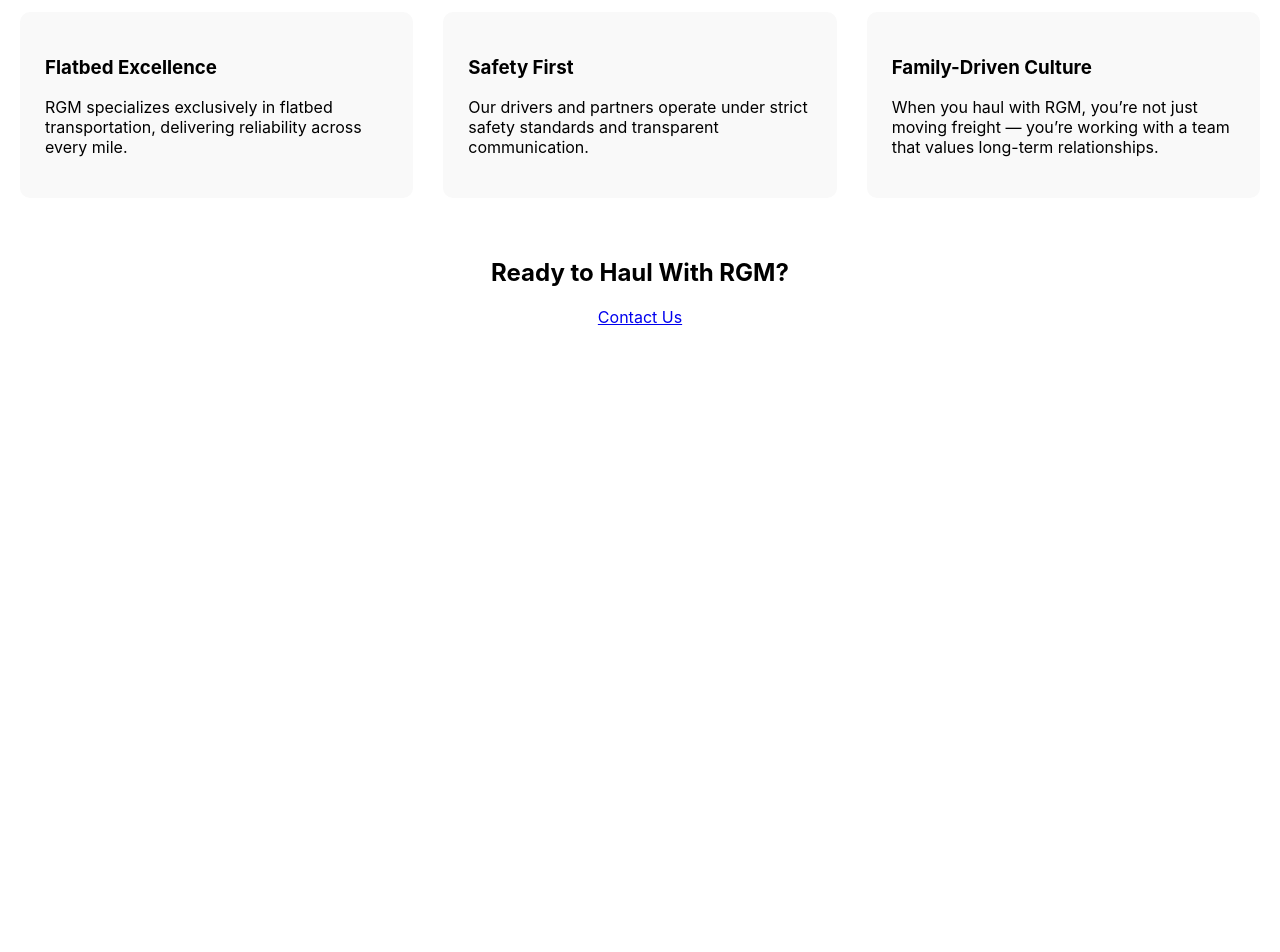
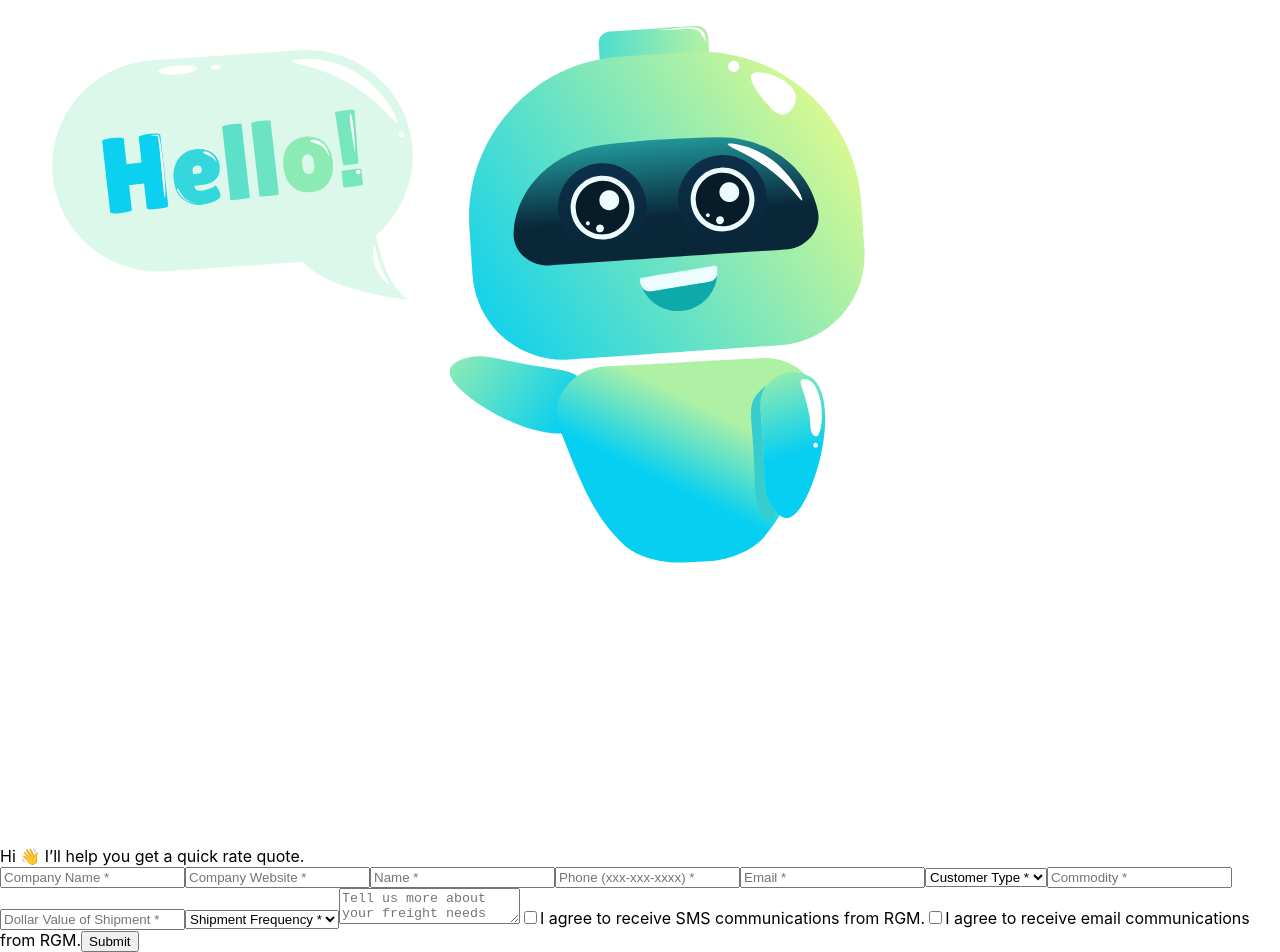
Before and after one commit to MrVenom786/rgm-web-frontend, a React (Create React App) app: page /HaulWithRGM in a window 1280 px wide. Shown: the part 512-1464 px from the top of the page. Before the commit the page ends 899 px from the top, so only its background shows below. Built offline with nearby package versions, Linux system fonts and the light colour scheme.

Commit message:
Refactor HaulWithRGM component with form handling

```diff
--- a/src/pages/HaulWithRGM.js
+++ b/src/pages/HaulWithRGM.js
@@ -1,51 +1,239 @@
-import React from "react";
-import { Link } from "react-router-dom";
+import { useState, useRef, useEffect } from "react";
+import Lottie from "lottie-react";
 import "../styles/HaulWithRGM.css";
+import characterAnimation from "../assets/animations/character.json";
 
-const HaulWithRGM = () => {
+function HaulWithRGM() {
+  const [form, setForm] = useState({
+    companyName: "",
+    companyWebsite: "",
+    name: "",
+    phone: "",
+    email: "",
+    customerType: "",
+    commodity: "",
+    shipmentValue: "",
+    shipmentFrequency: "",
+    freightDetails: "",
+    agreeSms: false,
+    agreeEmail: false
+  });
+
+  const [loading, setLoading] = useState(false);
+  const [message, setMessage] = useState("");
+
+  /* BOT STATES */
+  const [botText, setBotText] = useState("");
+  const [fullText, setFullText] = useState(
+    "HHi 👋 I’ll help you get a quick rate quote."
+  );
+
+  const lottieRef = useRef(null);
+  const typingIndex = useRef(0);
+
+  /* BOT TYPING EFFECT */
+  useEffect(() => {
+    setBotText("");
+    typingIndex.current = 0;
+
+    const interval = setInterval(() => {
+      setBotText((prev) => prev + fullText.charAt(typingIndex.current));
+      typingIndex.current += 1;
+
+      if (typingIndex.current >= fullText.length) {
+        clearInterval(interval);
+      }
+    }, 28);
+
+    return () => clearInterval(interval);
+  }, [fullText]);
+
+  const play = (from, to) => {
+    if (lottieRef.current) {
+      lottieRef.current.playSegments([from, to], true);
+    }
+  };
+
+  /* INPUT HANDLER */
+  const handleChange = (e) => {
+    const { name, value, type, checked } = e.target;
+    let val = type === "checkbox" ? checked : value;
+
+    /* PHONE → DIGITS ONLY */
+    if (name === "phone") {
+      val = val.replace(/\D/g, "").slice(0, 10);
+    }
+
+    setForm((prev) => ({ ...prev, [name]: val }));
+
+    /* BOT INTELLIGENCE */
+    switch (name) {
+      case "companyName":
+        setFullText(
+          val.length < 2
+            ? ".Company name looks too short."
+            : ".Got it 👍 Company saved."
+        );
+        play(0, 30);
+        break;
+
+      case "email":
+        const emailOk = /^[^\s@]+@[^\s@]+\.[^\s@]+$/.test(val);
+        setFullText(
+          emailOk ? ".Email looks good 📧" : ".Please enter a valid email."
+        );
+        play(emailOk ? 60 : 120, emailOk ? 90 : 150);
+        break;
+
+      case "phone":
+        setFullText(
+          val.length < 10
+            ? ".Phone must be 10 digits."
+            : ".Phone number looks valid 📞"
+        );
+        play(90, 120);
+        break;
+
+      case "freightDetails":
+        setFullText(".Nice 👍 More details help us quote faster.");
+        play(30, 60);
+        break;
+
+      case "agreeSms":
+      case "agreeEmail":
+        if (checked) {
+          setFullText(".Consent noted ✅");
+          play(150, 180);
+        }
+        break;
+
+      default:
+        setFullText(".You’re doing great. Keep going.");
+        play(0, 30);
+    }
+  };
+
+  /* SUBMIT */
+  const handleSubmit = async (e) => {
+    e.preventDefault();
+
+    if (!form.agreeSms && !form.agreeEmail) {
+      setMessage("Please agree to at least one communication option.");
+      setFullText("Consent is required before submitting.");
+      play(120, 150);
+      return;
+    }
+
+    try {
+      setLoading(true);
+      setMessage("");
+      setFullText(".Submitting your request… 🚚");
+      play(150, 180);
+
+      const res = await fetch("http://localhost:5000/rate-quote", {
+        method: "POST",
+        headers: { "Content-Type": "application/json" },
+        body: JSON.stringify(form)
+      });
+
+      const data = await res.json();
+      if (!res.ok) throw new Error(data.message || "Failed");
+
+      setMessage(".Rate quote submitted successfully!");
+      setFullText(".All done 🎉 Our team will contact you.");
+      play(180, 210);
+
+      setForm({
+        companyName: "",
+        companyWebsite: "",
+        name: "",
+        phone: "",
+        email: "",
+        customerType: "",
+        commodity: "",
+        shipmentValue: "",
+        shipmentFrequency: "",
+        freightDetails: "",
+        agreeSms: false,
+        agreeEmail: false
+      });
+    } catch (err) {
+      setMessage("Something went wrong. Please try again.");
+      setFullText("Submission failed. Try again.");
+      play(120, 150);
+    } finally {
+      setLoading(false);
+    }
+  };
+
   return (
-    <div className="haul-page">
-      <section className="haul-hero">
-        <h1>Haul With RGM</h1>
-        <p>
-          Partner with a flatbed company built on trust, safety, and family values.
-        </p>
-      </section>
+    <div className="haul-container">
+      <h1>Get Your Rate Quote</h1>
+      <p>
+        Truckload Capacity Available – Get your freight on the road fast, safe,
+        and efficiently with RGM Logistics.
+      </p>
 
-      <section className="haul-content">
-        <div className="haul-card">
-          <h3>Flatbed Excellence</h3>
-          <p>
-            RGM specializes exclusively in flatbed transportation, delivering
-            reliability across every mile.
-          </p>
-        </div>
+      {/* BOT */}
+      <div className="bot-wrapper">
+        <Lottie
+          animationData={characterAnimation}
+          loop
+          lottieRef={lottieRef}
+          className="bot-animation"
+        />
+        <div className="bot-bubble">{botText}</div>
+      </div>
 
-        <div className="haul-card">
-          <h3>Safety First</h3>
-          <p>
-            Our drivers and partners operate under strict safety standards and
-            transparent communication.
-          </p>
-        </div>
+      {/* FORM */}
+      <form className="haul-form" onSubmit={handleSubmit}>
+        <input name="companyName" placeholder="Company Name *" required value={form.companyName} onChange={handleChange} />
+        <input name="companyWebsite" placeholder="Company Website *" required value={form.companyWebsite} onChange={handleChange} />
+        <input name="name" placeholder="Name *" required value={form.name} onChange={handleChange} />
+        <input name="phone" placeholder="Phone (xxx-xxx-xxxx) *" required value={form.phone} onChange={handleChange} />
+        <input name="email" type="email" placeholder="Email *" required value={form.email} onChange={handleChange} />
 
-        <div className="haul-card">
-          <h3>Family-Driven Culture</h3>
-          <p>
-            When you haul with RGM, you’re not just moving freight — you’re
-            working with a team that values long-term relationships.
-          </p>
-        </div>
-      </section>
+        <select name="customerType" required value={form.customerType} onChange={handleChange}>
+          <option value="">Customer Type *</option>
+          <option value="Shipper">Shipper</option>
+          <option value="Broker">Broker</option>
+        </select>
 
-      <section className="haul-cta">
-        <h2>Ready to Haul With RGM?</h2>
-        <Link to="/contact" className="btn btn-secondary">
-          Contact Us
-        </Link>
-      </section>
+        <input name="commodity" placeholder="Commodity *" required value={form.commodity} onChange={handleChange} />
+        <input name="shipmentValue" placeholder="Dollar Value of Shipment *" required value={form.shipmentValue} onChange={handleChange} />
+
+        <select name="shipmentFrequency" required value={form.shipmentFrequency} onChange={handleChange}>
+          <option value="">Shipment Frequency *</option>
+          <option value="1-5">1–5 loads/week</option>
+          <option value="6+">6+ loads/week</option>
+          <option value="one-time">One-time / occasional</option>
+        </select>
+
+        <textarea
+          name="freightDetails"
+          placeholder="Tell us more about your freight needs"
+          value={form.freightDetails}
+          onChange={handleChange}
+        />
+
+        <label className="checkbox-line">
+          <input type="checkbox" name="agreeSms" checked={form.agreeSms} onChange={handleChange} />
+          I agree to receive SMS communications from RGM.
+        </label>
+
+        <label className="checkbox-line">
+          <input type="checkbox" name="agreeEmail" checked={form.agreeEmail} onChange={handleChange} />
+          I agree to receive email communications from RGM.
+        </label>
+
+        {message && <div className="form-message">{message}</div>}
+
+        <button type="submit" disabled={loading}>
+          {loading ? "Submitting..." : "Submit"}
+        </button>
+      </form>
     </div>
   );
-};
+}
 
 export default HaulWithRGM;
```
